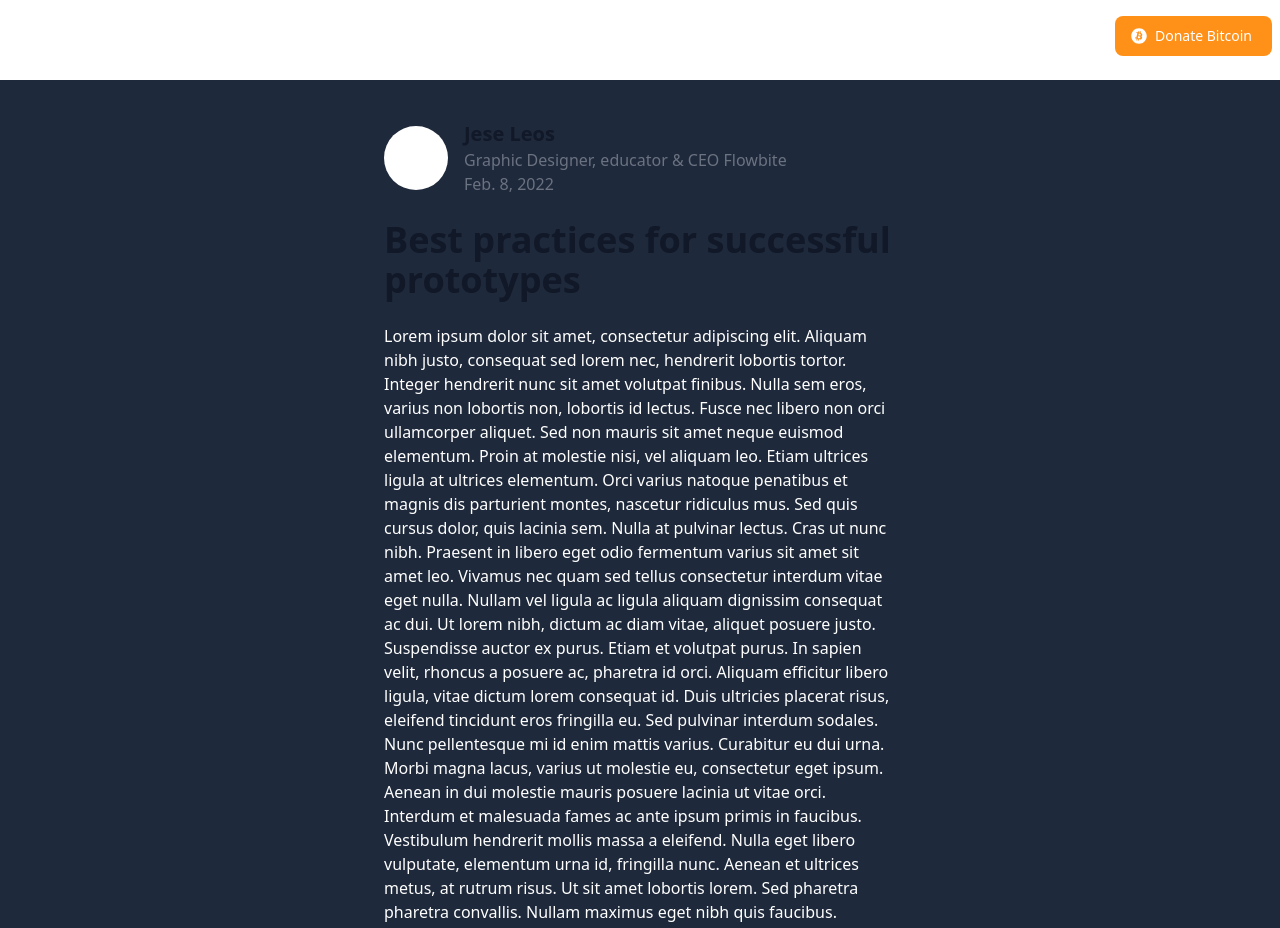
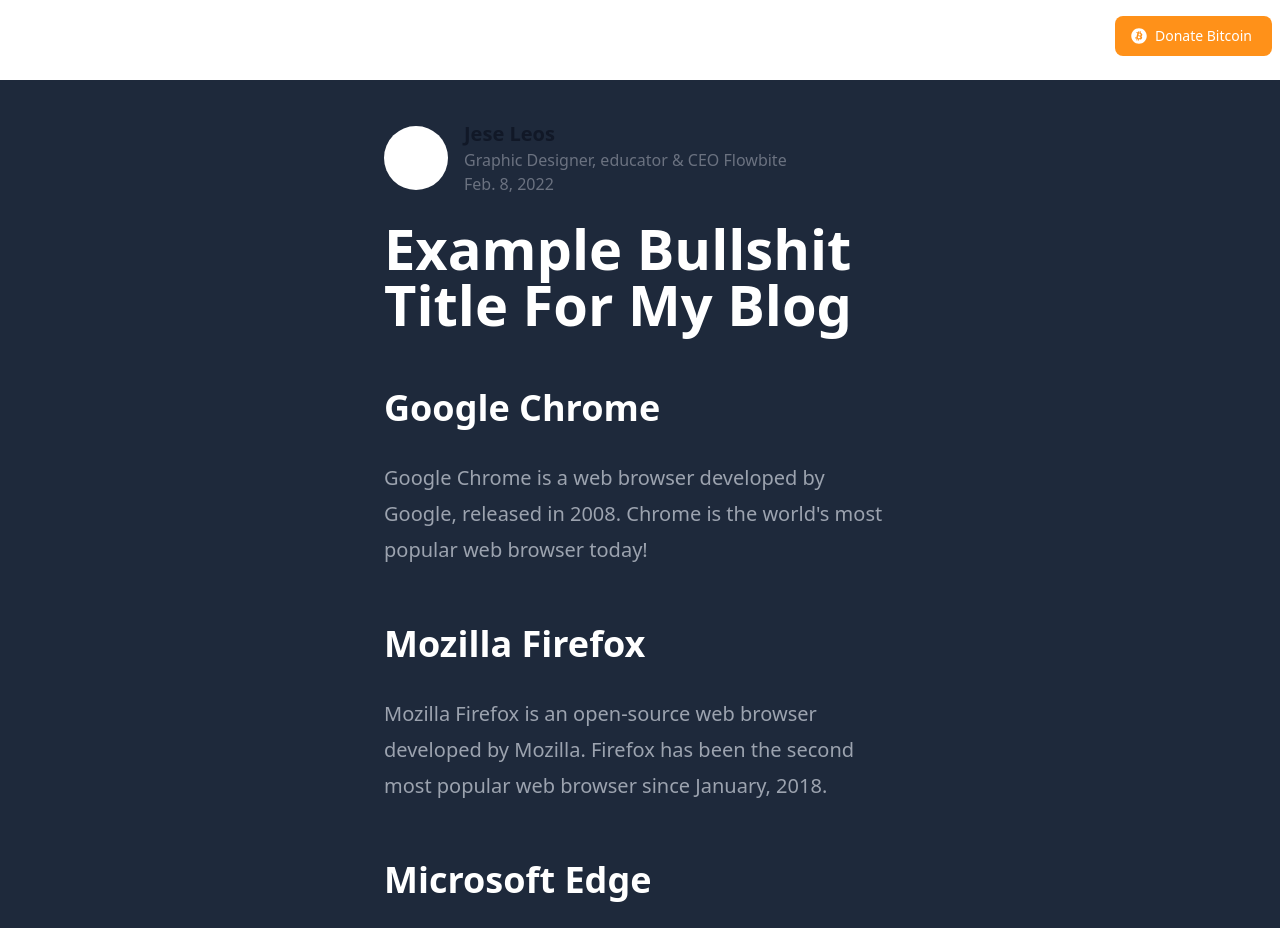
Before and after one commit to thanvinhbaohoang/Harold-Blog-New, a React (Vite) app: page /blog in a window 1280 px wide. Shown: the top 928 px of the page. Built offline with nearby package versions, Linux system fonts and the light colour scheme.

Commit message:
Added Tailwind Typography with Style

```diff
--- a/package.json
+++ b/package.json
@@ -18,11 +18,13 @@
     "react": "^18.2.0",
     "react-dom": "^18.2.0",
     "react-firebase-hooks": "^5.1.1",
+    "react-markdown": "^8.0.7",
     "react-multi-carousel": "^2.8.4",
     "react-router-dom": "^6.14.1",
     "tw-elements": "^1.0.0-beta2"
   },
   "devDependencies": {
+    "@tailwindcss/typography": "^0.5.9",
     "@types/react": "^18.0.37",
     "@types/react-dom": "^18.0.11",
     "@typescript-eslint/eslint-plugin": "^5.59.0",
--- a/src/Pages/BlogPage.tsx
+++ b/src/Pages/BlogPage.tsx
@@ -1,9 +1,9 @@
 import React from "react";
-
+import ReactMarkdown from 'react-markdown'
 
 export default function BlogPage() {
     return (
-        <article class="">
+    <article class="">
           <header class="mb-4 lg:mb-6 not-format">
               <address class="flex items-center mb-6 not-italic">
                   <div class="inline-flex items-center mr-3 text-sm text-gray-900 dark:text-white">
@@ -15,25 +15,27 @@
                       </div>
                   </div>
               </address>
-              <h1 class="mb-4 text-3xl font-extrabold leading-tight text-gray-900 lg:mb-6 lg:text-4xl dark:text-white">Best practices for successful prototypes</h1>
           </header>
 
+          <div class="prose-invert mx-auto max-w-none prose-p:text-gray-400 prose-headings:font-bold prose-xl w-full prose-teal ">
+          <article>
 
+            <h1> Example Bullshit Title For My Blog</h1>
+<h2>Google Chrome</h2>
+<p>Google Chrome is a web browser developed by Google, released in 2008. Chrome is the world's most popular web browser today!</p>
+            </article>
 
-        <p>
+            <article>
+            <h2>Mozilla Firefox</h2>
+            <p>Mozilla Firefox is an open-source web browser developed by Mozilla. Firefox has been the second most popular web browser since January, 2018.</p>
+            </article>
 
-        Lorem ipsum dolor sit amet, consectetur adipiscing elit. Aliquam nibh justo, consequat sed lorem nec, hendrerit lobortis tortor. Integer hendrerit nunc sit amet volutpat finibus. Nulla sem eros, varius non lobortis non, lobortis id lectus. Fusce nec libero non orci ullamcorper aliquet. Sed non mauris sit amet neque euismod elementum. Proin at molestie nisi, vel aliquam leo. Etiam ultrices ligula at ultrices elementum. Orci varius natoque penatibus et magnis dis parturient montes, nascetur ridiculus mus. Sed quis cursus dolor, quis lacinia sem. Nulla at pulvinar lectus. Cras ut nunc nibh. Praesent in libero eget odio fermentum varius sit amet sit amet leo. Vivamus nec quam sed tellus consectetur interdum vitae eget nulla. Nullam vel ligula ac ligula aliquam dignissim consequat ac dui. Ut lorem nibh, dictum ac diam vitae, aliquet posuere justo.
+            <article>
+            <h2>Microsoft Edge</h2>
+            <p>Microsoft Edge is a web browser developed by Microsoft, released in 2015. Microsoft Edge replaced Internet Explorer.</p>
+            </article>
+        </div>
 
-Suspendisse auctor ex purus. Etiam et volutpat purus. In sapien velit, rhoncus a posuere ac, pharetra id orci. Aliquam efficitur libero ligula, vitae dictum lorem consequat id. Duis ultricies placerat risus, eleifend tincidunt eros fringilla eu. Sed pulvinar interdum sodales. Nunc pellentesque mi id enim mattis varius. Curabitur eu dui urna. Morbi magna lacus, varius ut molestie eu, consectetur eget ipsum. Aenean in dui molestie mauris posuere lacinia ut vitae orci. Interdum et malesuada fames ac ante ipsum primis in faucibus. Vestibulum hendrerit mollis massa a eleifend. Nulla eget libero vulputate, elementum urna id, fringilla nunc. Aenean et ultrices metus, at rutrum risus. Ut sit amet lobortis lorem.
-
-Sed pharetra pharetra convallis. Nullam maximus eget nibh quis faucibus. Maecenas quis dictum arcu. Pellentesque eu justo eget ligula iaculis vulputate a et arcu. Etiam quis vestibulum nisl. Nam ut neque volutpat, viverra sapien at, accumsan arcu. Fusce sed augue eleifend, hendrerit neque a, consectetur dui. Proin venenatis hendrerit porttitor. Etiam egestas varius tortor in ultrices. Vestibulum gravida metus vel purus ornare rutrum. Morbi in dictum mauris, non aliquam velit. Morbi eu enim quam. Donec iaculis dui eu risus placerat, in suscipit turpis ullamcorper.
-
-Donec tincidunt sem et neque lacinia iaculis. Nunc sit amet pretium mauris. Curabitur rutrum dignissim sapien et bibendum. Quisque eleifend suscipit ullamcorper. Sed vel libero risus. Morbi sollicitudin ac felis quis ullamcorper. In nibh eros, efficitur vitae ex at, gravida venenatis lacus. Nunc lectus ipsum, bibendum a volutpat vel, bibendum nec ipsum. Phasellus iaculis commodo scelerisque. Ut maximus, tortor in suscipit vulputate, arcu dui blandit turpis, eu imperdiet neque ante a metus. Aenean a tortor ut lectus hendrerit blandit.
-
-Praesent faucibus lectus eget neque aliquet, in rutrum magna tristique. Sed congue, dolor nec faucibus rhoncus, ligula mi dictum leo, vel eleifend felis urna sit amet nulla. Donec tincidunt accumsan mauris ut fermentum. In hac habitasse platea dictumst. Proin non lorem malesuada, laoreet turpis id, tincidunt sem. In semper, elit id feugiat eleifend, dui mauris suscipit turpis, ac ullamcorper orci lorem eget ante. Etiam cursus arcu sit amet ex interdum, vel euismod justo tincidunt. Class aptent taciti sociosqu ad litora torquent per conubia nostra, per inceptos himenaeos. Vivamus imperdiet, enim sodales porttitor interdum, tortor purus maximus est, sit amet consequat magna eros sit amet tellus. Duis at enim pharetra, interdum augue vel, iaculis sapien. Ut mattis purus velit, a tempus magna ullamcorper quis.
-
-
-        </p>
         </article>
     )
 }
--- a/tailwind.config.js
+++ b/tailwind.config.js
@@ -9,5 +9,7 @@
   theme: {
     extend: {},
   },
-  plugins: [],
+  plugins: [
+    require('@tailwindcss/typography'),
+  ],
 }
```
Also changed, not shown: 1 other file (tests, documents, lock files or other folders).
